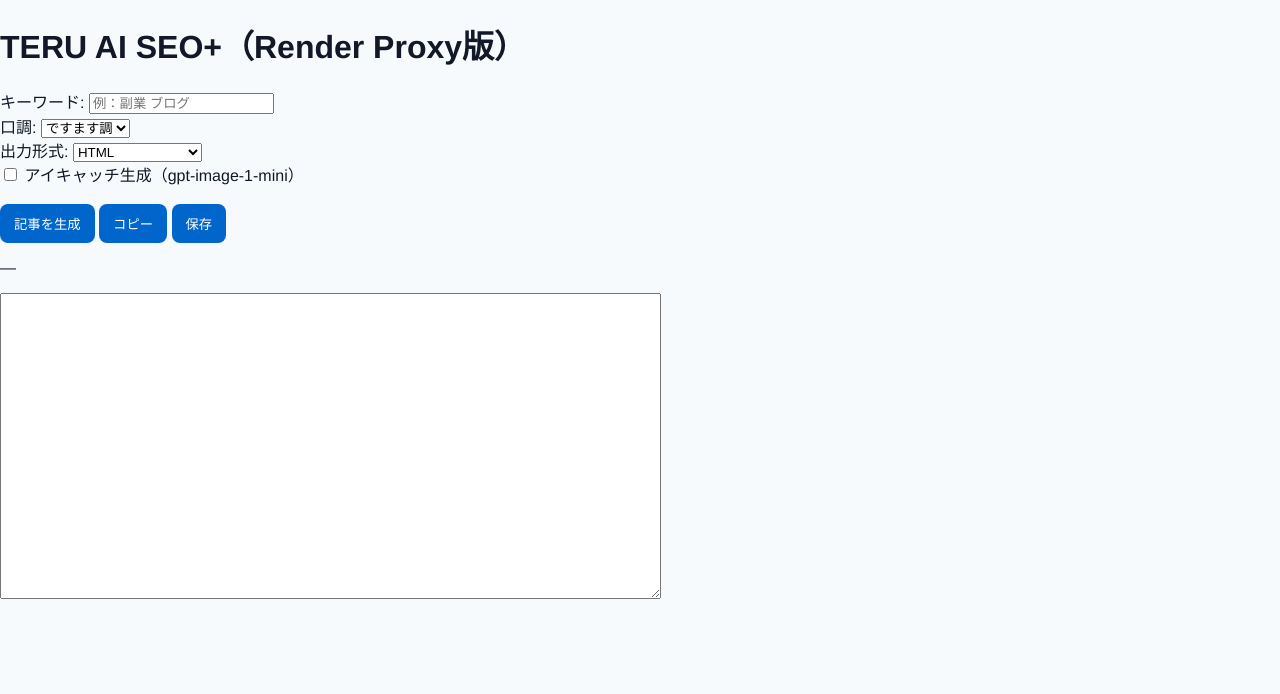
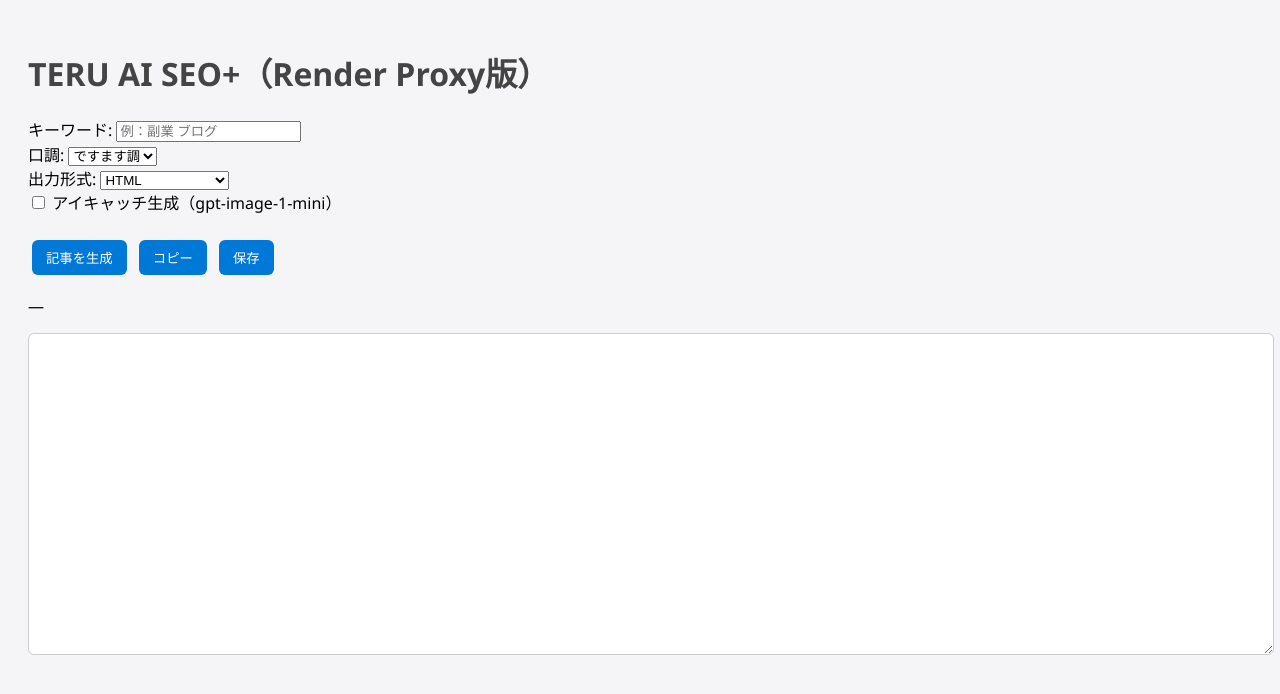
Before and after one commit to TERU-AI/teru, a plain HTML site: page index.html in a window 1280 px wide. Drawn offline with Linux system fonts and the light colour scheme.

Commit message:
Refactor CSS styles and remove unused variables

```diff
--- a/style.css
+++ b/style.css
@@ -1,43 +1,23 @@
-:root{
-  --blue:#0066cc;
-  --bg:#f7fafc;
-  --card:#ffffff;
-  --muted:#6b7280;
+body {
+  font-family: "Segoe UI", sans-serif;
+  padding: 20px;
+  background: #f5f5f7;
 }
-*{box-sizing:border-box}
-body{
-  font-family: "Noto Sans JP", "Helvetica Neue", Arial, sans-serif;
-  background:var(--bg);
-  color:#111827;
-  margin:0;
-  padding:0;
+h1 { color: #444; }
+textarea {
+  width: 100%;
+  background: #fff;
+  border: 1px solid #ccc;
+  border-radius: 6px;
+  padding: 10px;
 }
-.wrap{max-width:1100px;margin:28px auto;padding:16px}
-.hero{background:linear-gradient(90deg,var(--blue),#00aaff);color:white;padding:28px;border-radius:10px;text-align:center}
-.hero h1{margin:0;font-size:1.6rem}
-.hero p{margin:8px 0 0;font-size:0.95rem;opacity:0.95}
-
-main{display:grid;grid-template-columns:1fr 1fr;gap:18px;margin-top:18px}
-.controls, .output{background:var(--card);padding:18px;border-radius:8px;box-shadow:0 6px 18px rgba(2,6,23,0.04)}
-
-.controls label{display:block;margin-top:12px;font-weight:600;color:var(--muted)}
-.controls input[type="text"], .controls input[type="password"], .controls select{
-  width:100%;padding:10px;border-radius:8px;border:1px solid #e6edf3;margin-top:6px;font-size:0.98rem;
+button {
+  background: #0078d7;
+  color: white;
+  border: none;
+  border-radius: 6px;
+  padding: 8px 14px;
+  margin: 4px;
+  cursor: pointer;
 }
-.row{display:flex;gap:12px}
-.row > div{flex:1}
-.actions{margin-top:14px;display:flex;gap:10px;flex-wrap:wrap}
-button{background:var(--blue);color:white;border:none;padding:10px 14px;border-radius:8px;cursor:pointer}
-button:hover{opacity:0.95}
-
-.output h2{margin-top:0}
-.status{color:var(--muted);margin-bottom:10px}
-.result{white-space:pre-wrap;background:#f3f7fb;border-radius:8px;padding:12px;min-height:240px;border:1px solid #e6edf3;overflow:auto}
-.output-actions{display:flex;gap:10px;margin-top:10px;flex-wrap:wrap}
-
-.titles{background:#fff9f0;border:1px solid #ffe5b4;padding:10px;border-radius:6px;min-height:48px;margin-bottom:12px}
-
-footer{margin-top:18px;text-align:center;color:var(--muted);font-size:0.9rem}
-@media(max-width:1100px){
-  main{grid-template-columns:1fr;padding-bottom:30px}
-}
+button:hover { background: #005fa3; }
```
